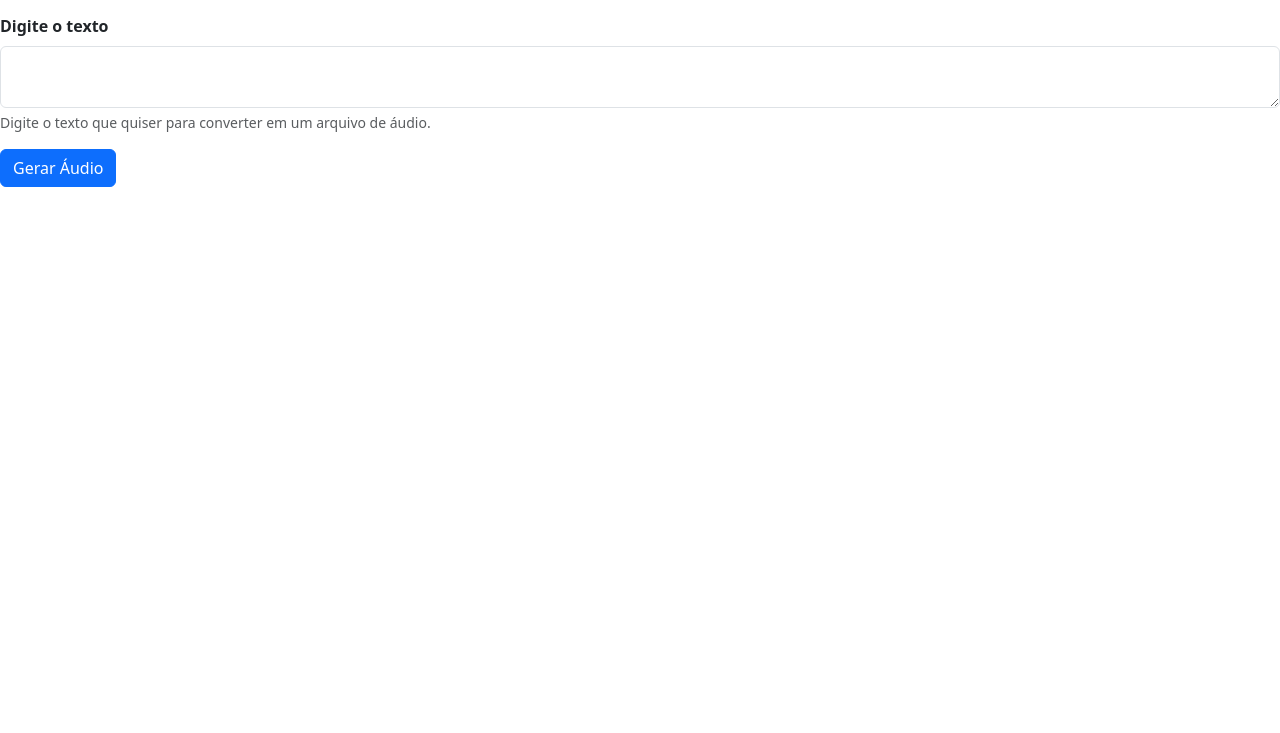
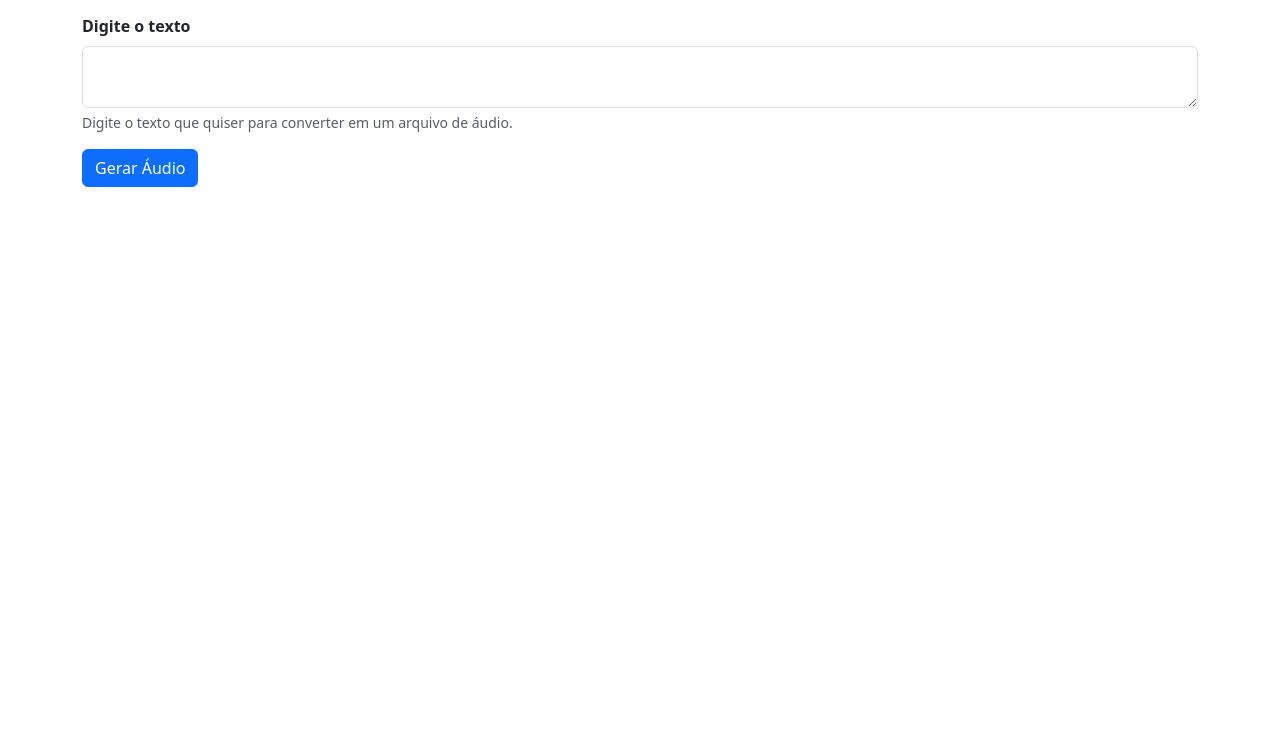
Before and after one commit to ogabrielgodoy/generate-text-to-speech, a plain HTML site: page index.html in a window 1280 px wide. Shown: the part 67-800 px from the top of the page. Drawn offline with nearby package versions, Linux system fonts and the light colour scheme.

Commit message:
Update index.html

```diff
--- a/index.html
+++ b/index.html
@@ -10,23 +10,20 @@
 </head>
 
 <body>
-
+  <div class="container">
     <h1>Texto para Áudio</h1>
     <hr>
-
-
     <div class="mb-3">
       <label for="exampleInputEmail1" class="form-label"><b>Digite o texto</b></label>
       <textarea class="form-control" id="texto"></textarea>
       <div class="form-text">Digite o texto que quiser para converter em um arquivo de áudio.</div>
     </div>
     <button class="btn btn-primary" onclick="gerarAudio()">Gerar Áudio</button>
-
+  </div>
 </body>
 
 <script src="app.js"></script>
 <script src="https://cdn.jsdelivr.net/npm/bootstrap@5.3.2/dist/js/bootstrap.bundle.min.js"
-    integrity="sha384-C6RzsynM9kWDrMNeT87bh95OGNyZPhcTNXj1NW7RuBCsyN/o0jlpcV8Qyq46cDfL"
-    crossorigin="anonymous"></script>
+  integrity="sha384-C6RzsynM9kWDrMNeT87bh95OGNyZPhcTNXj1NW7RuBCsyN/o0jlpcV8Qyq46cDfL" crossorigin="anonymous"></script>
 
 </html>
```
Lines whose indentation alone changed are shown as unchanged.
